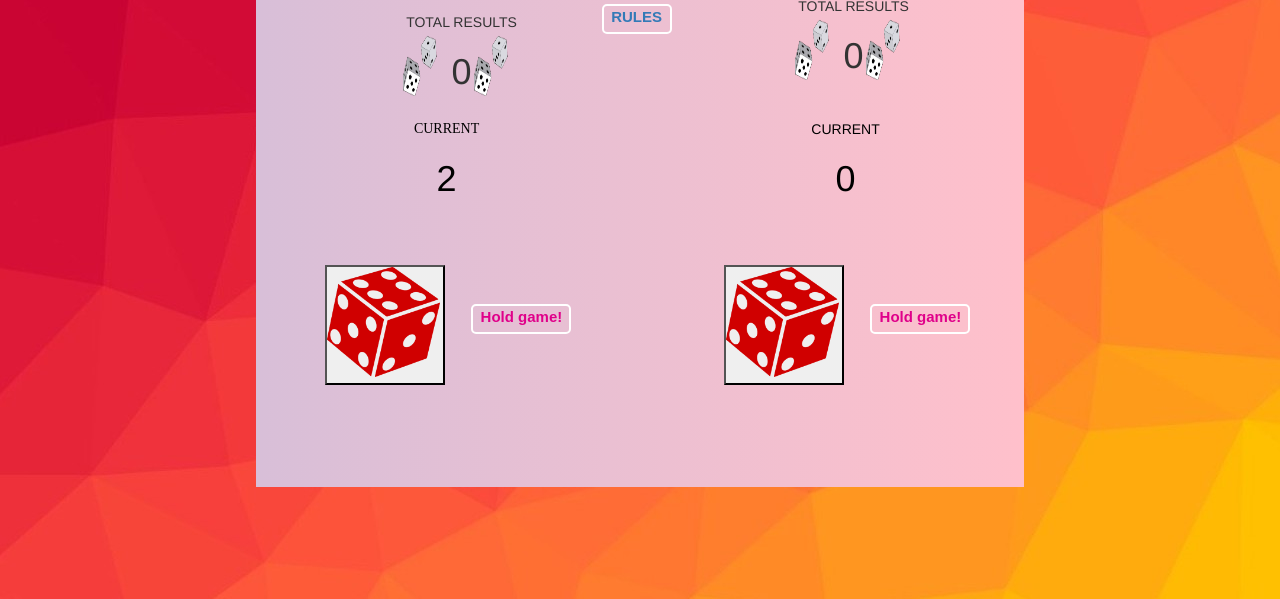
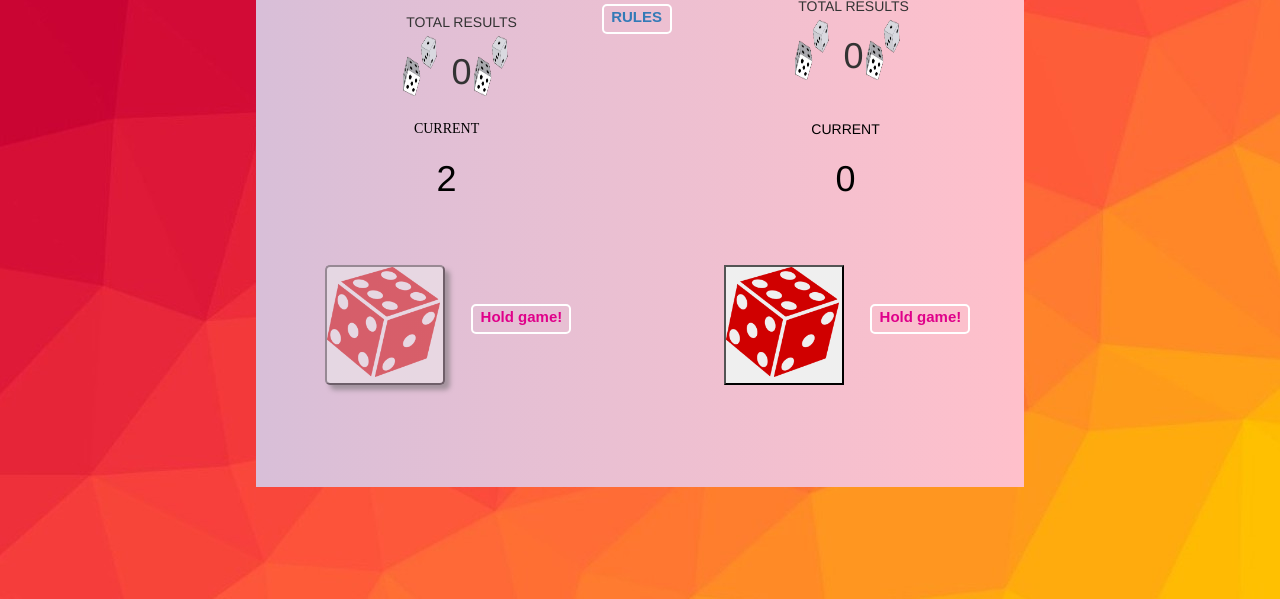
Before and after one commit to zecollokaris/game-of-thrones, a plain HTML site: page index.html in a window 1280 px wide. In both pictures the pointer is over the button 385 px from the left and 526 px from the top of the page. Shown: the part 201-800 px from the top of the page. Drawn offline with Linux system fonts and the light colour scheme.

Commit message:
set layout

```diff
--- a/css/syles.css
+++ b/css/syles.css
@@ -65,6 +65,15 @@ body {
   position: absolute;
   margin-left: -15%;
   margin-top: 35%;
+}
+
+.dicebutton:hover {
+  border-radius: 5px;
+  box-shadow: 5px 5px 5px #666;
+  -o-transition: .5s;
+  -ms-transition: .5s;
+  -webkit-transition: .5s;
+  opacity: .50;
 }
 
 /*End of button styler*/
```
Also changed, not shown: images/diceroll.png (deleted).
